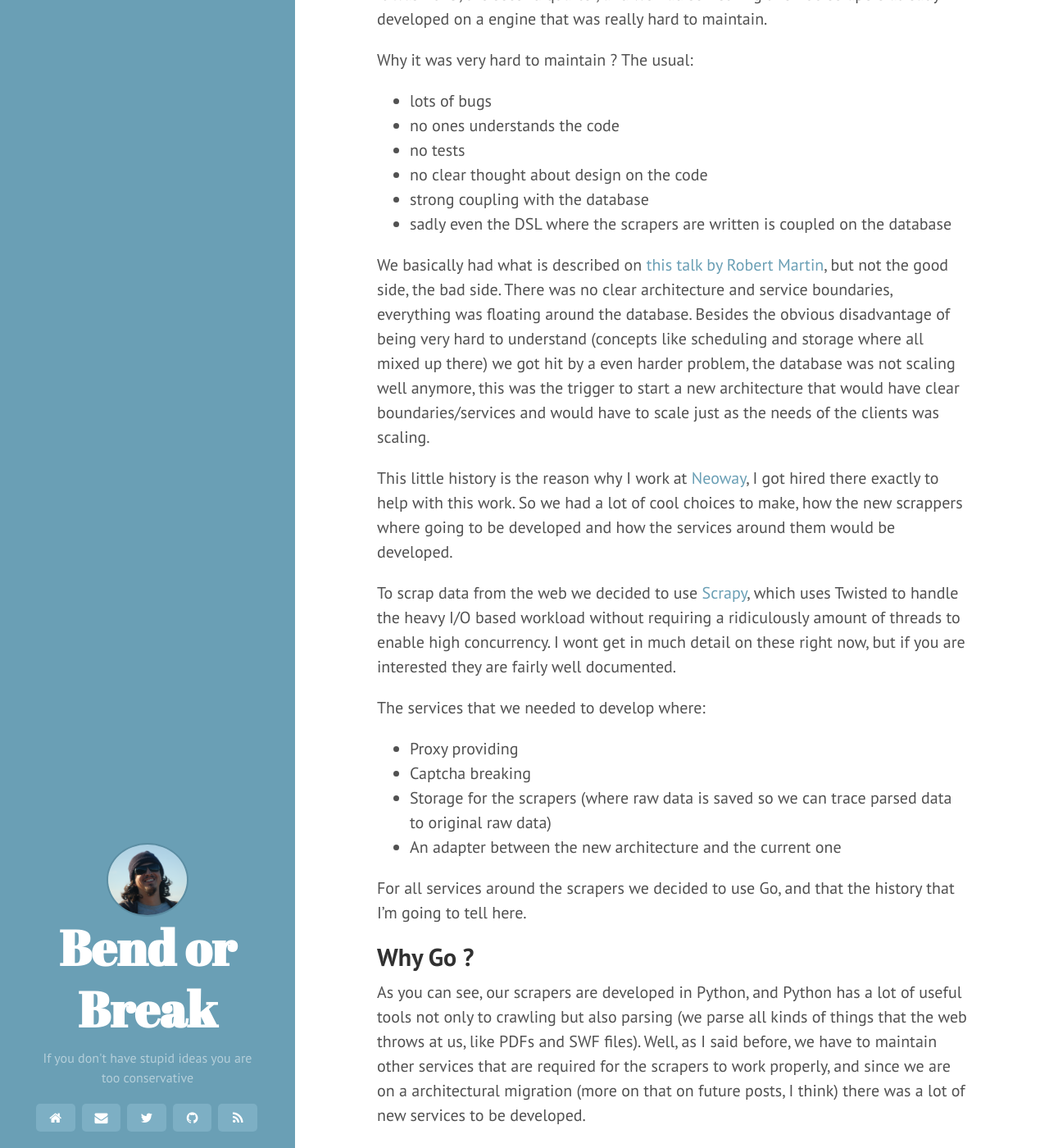
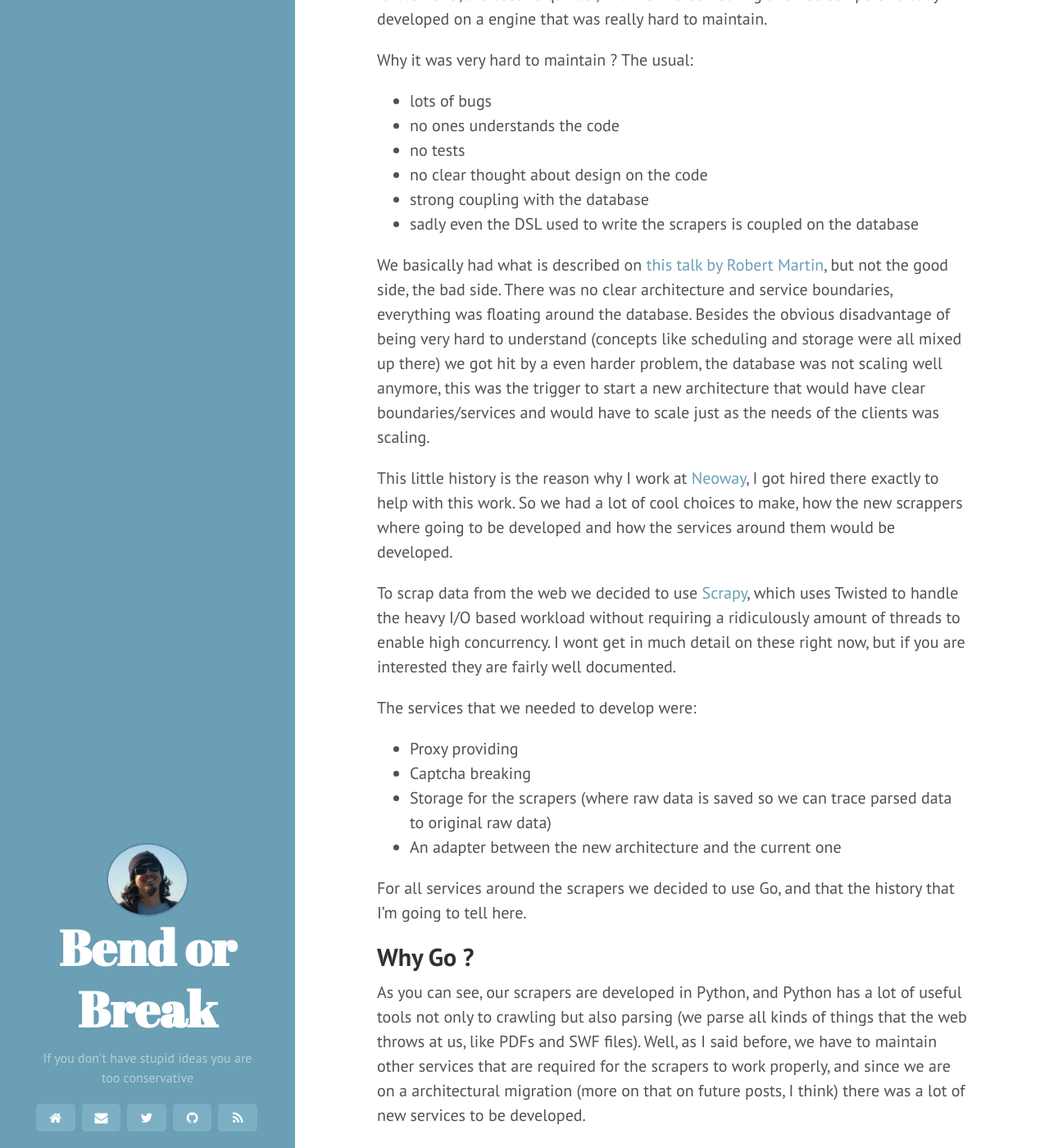
Before and after one commit to katcipis/katcipis.github.io, a Jekyll site: the page built from _posts/2016-08-27-why-go.markdown, in a window 1280 px wide and 1400 px high, scrolled down 679 px. Shown: the whole window at 82% size. Built offline with Jekyll 4.4.1, drawn with Linux system fonts in a browser that asks for light colours; nearby versions of some CDN libraries; some web fonts are replaced; comment, search, counter and statistics services are not loaded; some of the changed text lies outside the part shown.

Commit message:
Fix more typos

```diff
--- a/_posts/2016-08-27-why-go.markdown
+++ b/_posts/2016-08-27-why-go.markdown
@@ -32,26 +32,25 @@ Why it was very hard to maintain ? The usual:
 * no tests
 * no clear thought about design on the code
 * strong coupling with the database
-* sadly even the DSL where the scrapers are written is coupled on the database
+* sadly even the DSL used to write the scrapers is coupled on the database
 
 We basically had what is described on [this talk by Robert Martin](https://vimeo.com/43612849), but not
 the good side, the bad side. There was no clear architecture and service boundaries, everything was
 floating around the database. Besides the obvious disadvantage of being very hard to understand
-(concepts like scheduling and storage where all mixed up there) we got hit by a even harder problem,
+(concepts like scheduling and storage were all mixed up there) we got hit by a even harder problem,
 the database was not scaling well anymore, this was the trigger to start a new architecture
 that would have clear boundaries/services and would have to scale just as the needs of the clients
 was scaling.
 
 This little history is the reason why I work at [Neoway](http://neoway.com.br/),
 I got hired there exactly to help with this work. So we had a lot of cool choices to make,
-how the new scrappers where going to be developed and
-how the services around them would be developed.
+how the new scrappers where going to be developed and how the services around them would be developed.
 
 To scrap data from the web we decided to use [Scrapy](http://scrapy.org/), which uses Twisted to
 handle the heavy I/O based workload without requiring a ridiculously amount of threads to enable high concurrency.
 I wont get in much detail on these right now, but if you are interested they are fairly well documented.
 
-The services that we needed to develop where:
+The services that we needed to develop were:
 
 * Proxy providing
 * Captcha breaking
@@ -111,7 +110,7 @@ binary and running it.
 
 I worked with these interpreted languages on the more harsh and odd places,
 think about inhospitable environments, where there is no life and fun :-), like old kernels
-where proprietary crappy packaging systems where the norm. It was hell and the stuff that I had
+where proprietary crappy packaging systems were the norm. It was hell and the stuff that I had
 to do just to get shit working takes my sleep at night (not literally of course, I love drama :-)).
 
 To be honest, even in C it was a hell because of dynamic libraries, but even that Go got right, it is
```
